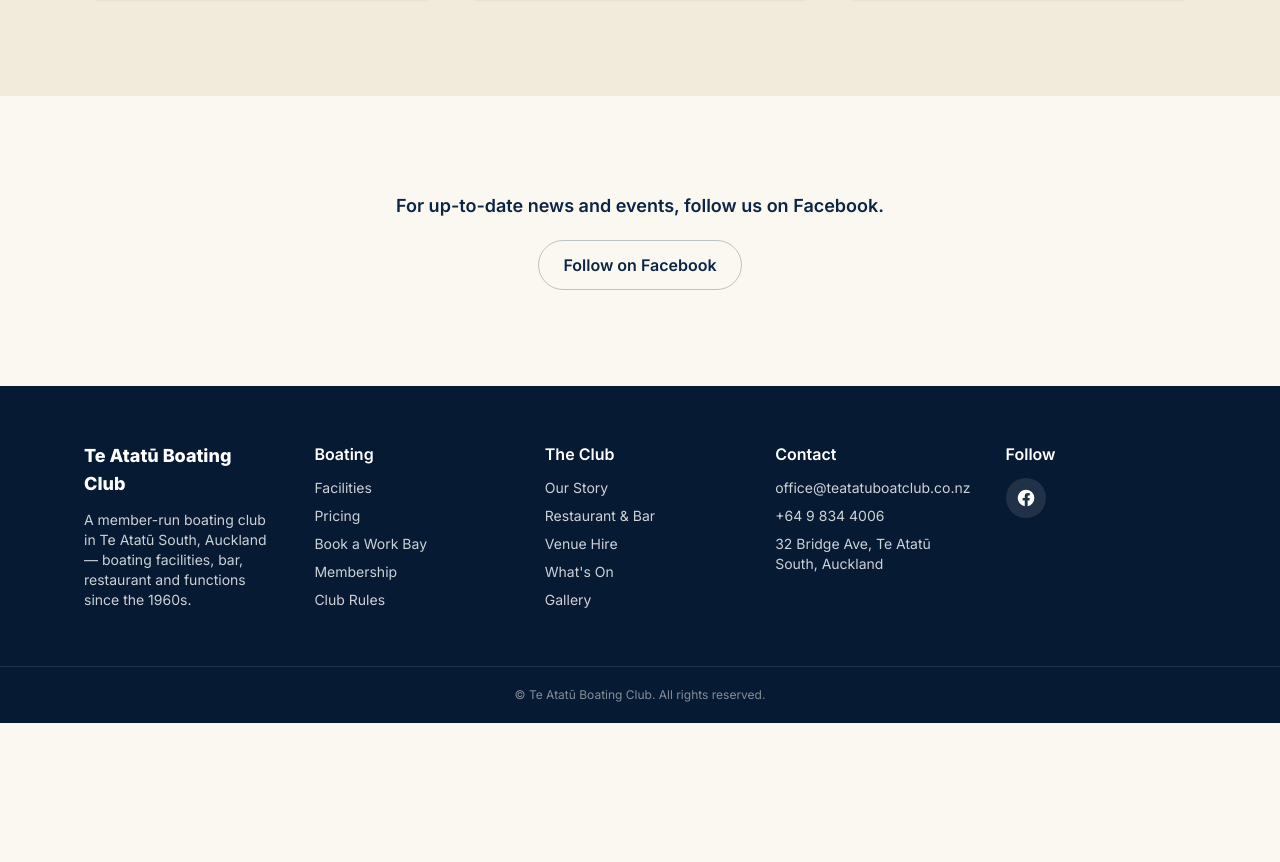
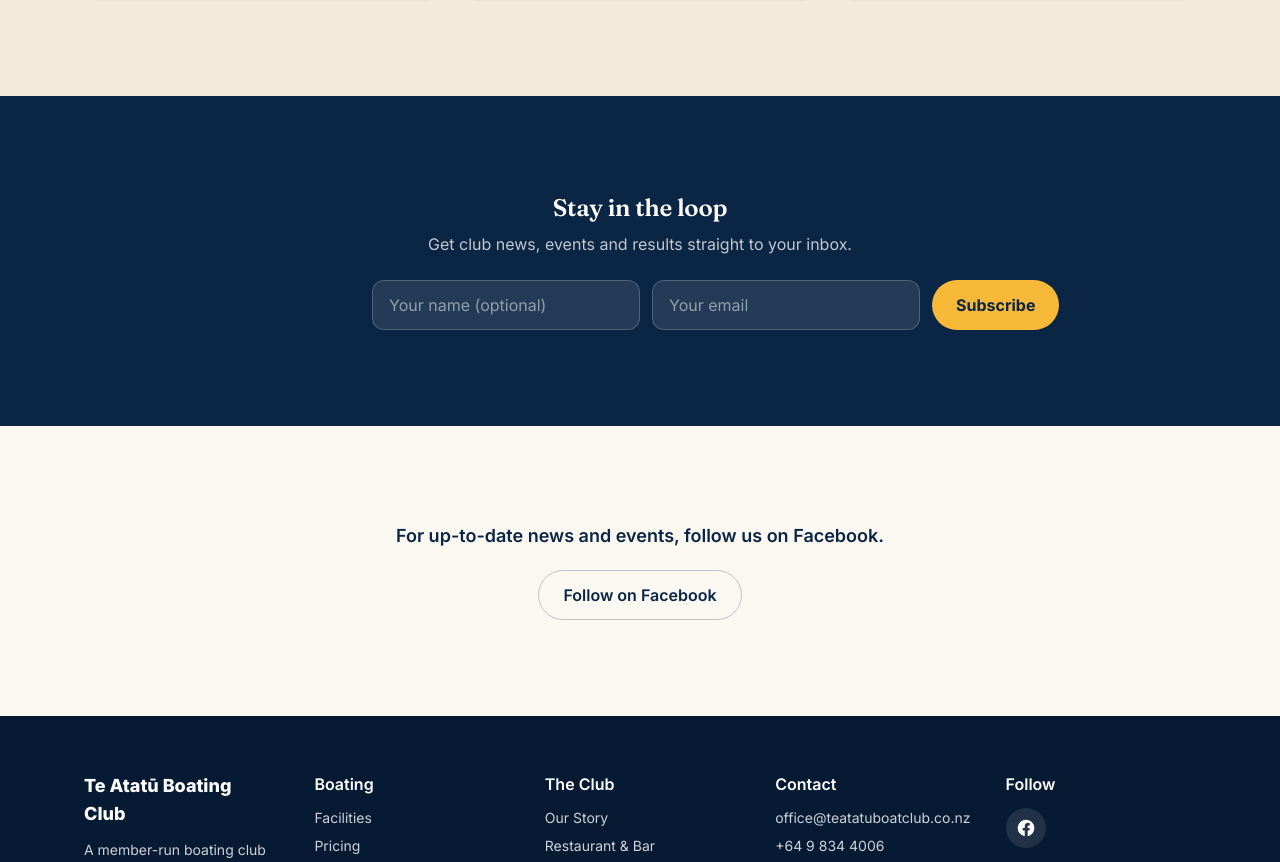
Before and after one commit to lazarrajic/TeAtatuBoatClub, a React (Vite) app: page /events in a window 1280 px wide. Shown: the part 1719-2581 px from the top of the page. Before the commit the page ends 2442 px from the top, so only its background shows below. Built offline with nearby package versions, Linux system fonts and the light colour scheme; no server answers.

Commit message:
Add newsletter signup form on Events page (posts to Pubd CMS subscribe API)
Co-Authored-By: Claude Opus 4.8 <noreply@anthropic.com>

```diff
--- a/content.js
+++ b/content.js
@@ -1009,6 +1009,10 @@ export default {
   "events_newsletter_heading": "Club Newsletter",
   "events_newsletter_body": "Catch up on club news, results and what’s coming up — download the latest newsletter.",
   "events_newsletter_document": "",
+  "newsletter_signup_heading": "Stay in the loop",
+  "newsletter_signup_sub": "Get club news, events and results straight to your inbox.",
+  "newsletter_signup_button": "Subscribe",
+  "newsletter_signup_success": "You’re in — thanks for subscribing!",
   "events": [
     {
       "date": "Weekly",
--- /dev/null
+++ b/src/components/NewsletterSignup.jsx
@@ -0,0 +1,69 @@
+import { useState } from 'react'
+import c from '../../content.js'
+
+// Posts new subscribers to the Pubd CMS (which owns the list + sending).
+// The client id scopes the subscription to this club; it's not a secret.
+const CMS_URL = 'https://cms.sitemog.co.nz'
+const CLIENT_ID = '514ae72b-9328-4189-9617-ab0f62ddefbc'
+
+export default function NewsletterSignup() {
+  const [email, setEmail] = useState('')
+  const [name, setName] = useState('')
+  const [hp, setHp] = useState('') // honeypot — bots fill it, humans don't
+  const [done, setDone] = useState(false)
+  const [busy, setBusy] = useState(false)
+  const [error, setError] = useState('')
+
+  const submit = async (e) => {
+    e.preventDefault()
+    if (busy) return
+    setError('')
+    setBusy(true)
+    try {
+      const res = await fetch(`${CMS_URL}/api/public/subscribe`, {
+        method: 'POST',
+        headers: { 'Content-Type': 'application/json' },
+        body: JSON.stringify({ clientId: CLIENT_ID, email: email.trim(), name: name.trim(), hp }),
+      })
+      const data = await res.json().catch(() => ({}))
+      if (!res.ok) { setError(data.error || 'Something went wrong. Please try again.'); return }
+      setDone(true)
+    } catch {
+      setError('Could not reach the server. Please try again.')
+    } finally {
+      setBusy(false)
+    }
+  }
+
+  return (
+    <section className="bg-navy">
+      <div className="section mx-auto max-w-xl text-center text-white">
+        <h2 className="font-display text-2xl font-semibold" data-cms="Newsletter - Heading">{c.newsletter_signup_heading}</h2>
+        <p className="mt-2 text-white/75" data-cms="Newsletter - Sub">{c.newsletter_signup_sub}</p>
+
+        {done ? (
+          <p className="mt-6 text-lg font-medium text-gold" data-cms="Newsletter - Success">{c.newsletter_signup_success}</p>
+        ) : (
+          <form onSubmit={submit} className="mt-6 flex flex-col gap-3 sm:flex-row">
+            {/* honeypot — visually hidden */}
+            <input type="text" value={hp} onChange={(e) => setHp(e.target.value)} tabIndex={-1} autoComplete="off" aria-hidden="true" className="hidden" />
+            <input
+              type="text" value={name} onChange={(e) => setName(e.target.value)}
+              placeholder="Your name (optional)"
+              className="flex-1 rounded-xl border border-white/20 bg-white/10 px-4 py-3 text-white placeholder-white/50 focus:outline-none focus:border-white/40"
+            />
+            <input
+              type="email" required value={email} onChange={(e) => setEmail(e.target.value)}
+              placeholder="Your email"
+              className="flex-1 rounded-xl border border-white/20 bg-white/10 px-4 py-3 text-white placeholder-white/50 focus:outline-none focus:border-white/40"
+            />
+            <button type="submit" disabled={busy} className="btn-primary shrink-0 disabled:opacity-60" data-cms="Newsletter - Button">
+              {busy ? 'Subscribing…' : c.newsletter_signup_button}
+            </button>
+          </form>
+        )}
+        {error && <p className="mt-3 text-sm text-red-300">{error}</p>}
+      </div>
+    </section>
+  )
+}
--- a/src/pages/Events.jsx
+++ b/src/pages/Events.jsx
@@ -2,6 +2,7 @@ import { useState } from 'react'
 import c from '../../content.js'
 import AnimatedSection from '../components/AnimatedSection.jsx'
 import WaveDivider from '../components/WaveDivider.jsx'
+import NewsletterSignup from '../components/NewsletterSignup.jsx'
 
 export default function Events() {
   // Which competition's details modal is open (index into c.competitions), or null.
@@ -119,6 +120,9 @@ export default function Events() {
         </div>
       </section>
 
+      {/* Newsletter signup — posts subscribers to the Pubd CMS */}
+      <NewsletterSignup />
+
       {/* Facebook note */}
       <section>
         <div className="section text-center">
```
